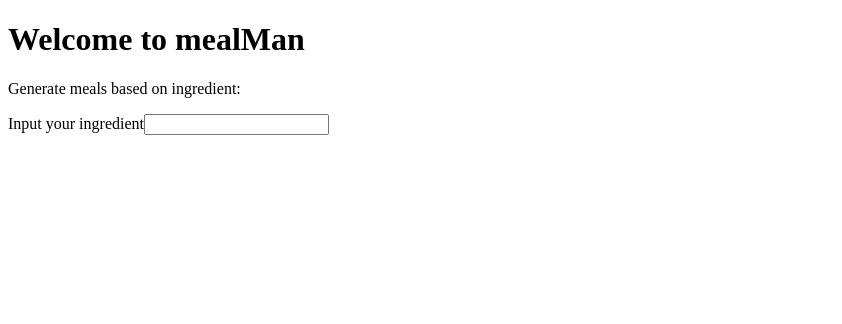
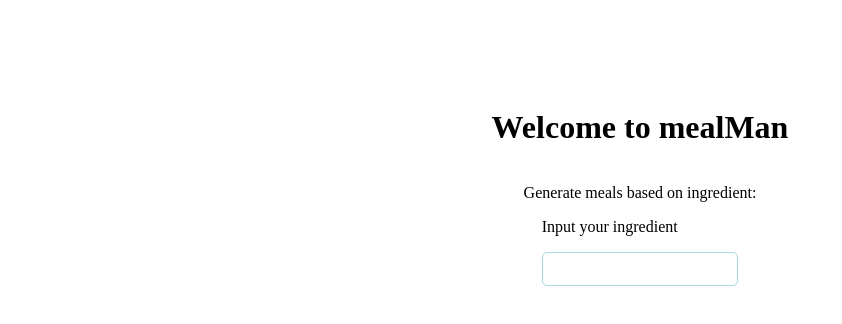
Before and after one commit to jaussems/MealMan, an Angular app: page /home in a window 1280 px wide. Shown: the top 324 px of the page, without its empty margins (0-842 px from the left). Built offline with nearby package versions, Linux system fonts and the light colour scheme; no server answers.

Commit message:
layed down some styling

```diff
--- a/src/app/pages/home/home.component.html
+++ b/src/app/pages/home/home.component.html
@@ -1,14 +1,16 @@
 <div class="home">
 <h1>Welcome to mealMan</h1>
   <p>Generate meals based on ingredient:</p>
-  <form [formGroup]="searchFormGroup" >
+  <form class="home__form" [formGroup]="searchFormGroup" >
     <label>Input your ingredient</label>
-  <input formControlName="search"  />
+  <input class="home__form__input" formControlName="search"  />
   </form>
+  <div class="home__meals">
   @for(meal of meals$?.meals; track meal.idMeal)
   {
-    <div (click)="navigateToRecipePage(meal.idMeal)">
+    <div class="meal" (click)="navigateToRecipePage(meal.idMeal)">
       <p>{{meal.strMeal}}</p>
     </div>
   }
+  </div>
 </div>
--- a/src/app/pages/home/home.component.scss
+++ b/src/app/pages/home/home.component.scss
@@ -1,3 +1,46 @@
 .home {
+  display: flex;
+  flex-direction: column;
+  align-items: center;
+  padding: 5rem;
+
+  &__form {
+    display: flex;
+    flex-direction: column;
+    gap: 1rem;
+
+    &__input {
+      padding: 0.55rem;
+      border-radius: 5px;
+      background: #fff;
+      border: 1px solid lightblue;
+      transition: width 200ms;
+
+      &:focus {
+        background: wheat;
+        width: 20rem;
+      }
+    }
+
+
+  }
+
+  &__meals {
+    display: flex;
+    flex-wrap: wrap;
+    margin-top: 2rem;
+    justify-content: space-between;
+    gap: 3rem;
+  }
+}
+
+.meal {
+    padding: 1rem;
+    box-shadow: rgba(100, 100, 111, 0.2) 0px 7px 29px 0px;
+    transition: scale 1s;
+  &:hover{
+    cursor: pointer;
+    scale: 1.2;
+  }
 
 }
--- a/src/app/pages/home/home.component.ts
+++ b/src/app/pages/home/home.component.ts
@@ -46,12 +46,9 @@ navigateToRecipePage(recipeId: string) {
     this._router.navigateByUrl(`home/${recipeId}`)
 }
 
-
 getData() {
     this._dataService.getAllIngredients().subscribe((data: Ingredient) => {
       this.data$ = data;
     })
-
-
 }
 }
```
